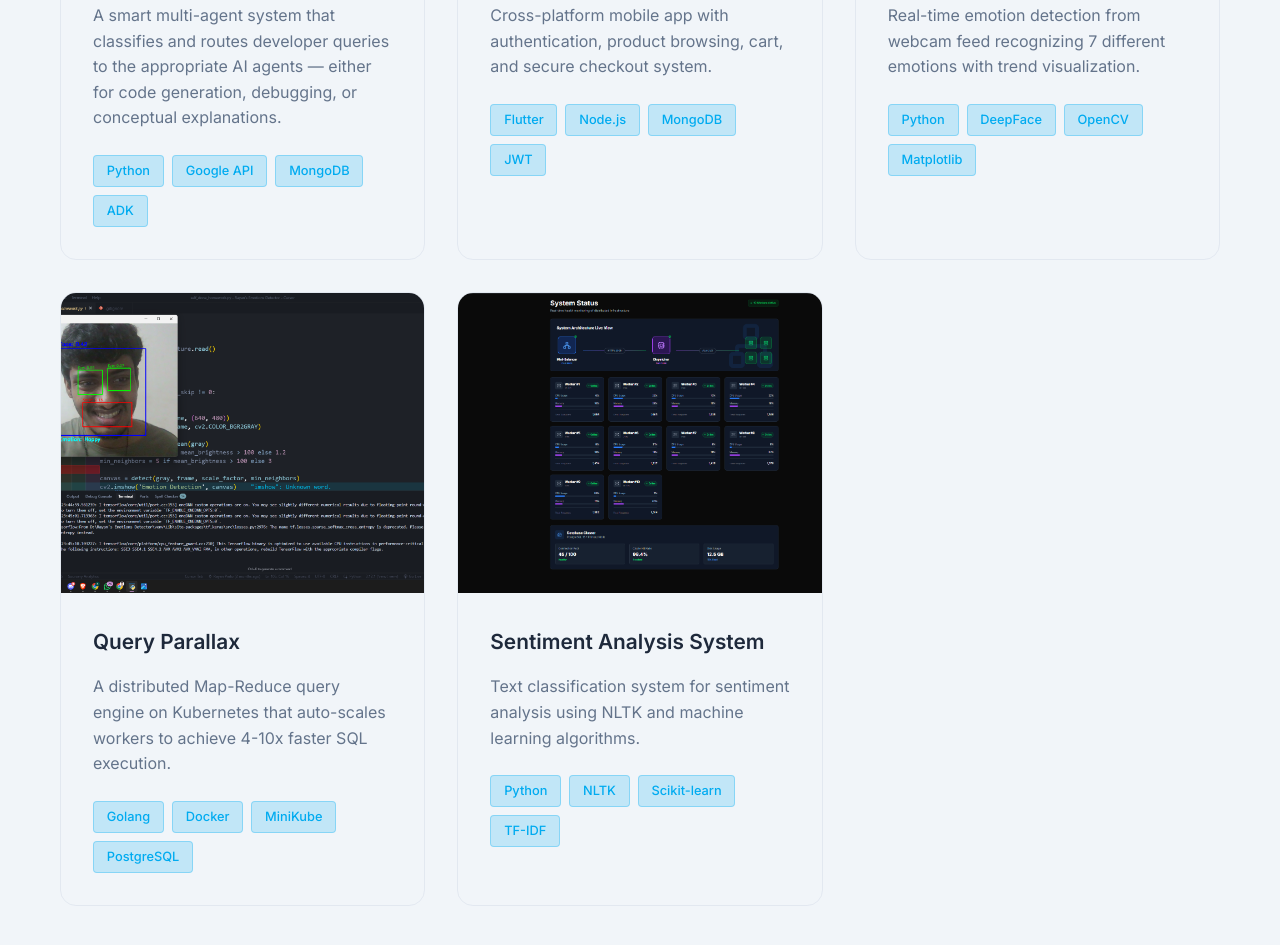
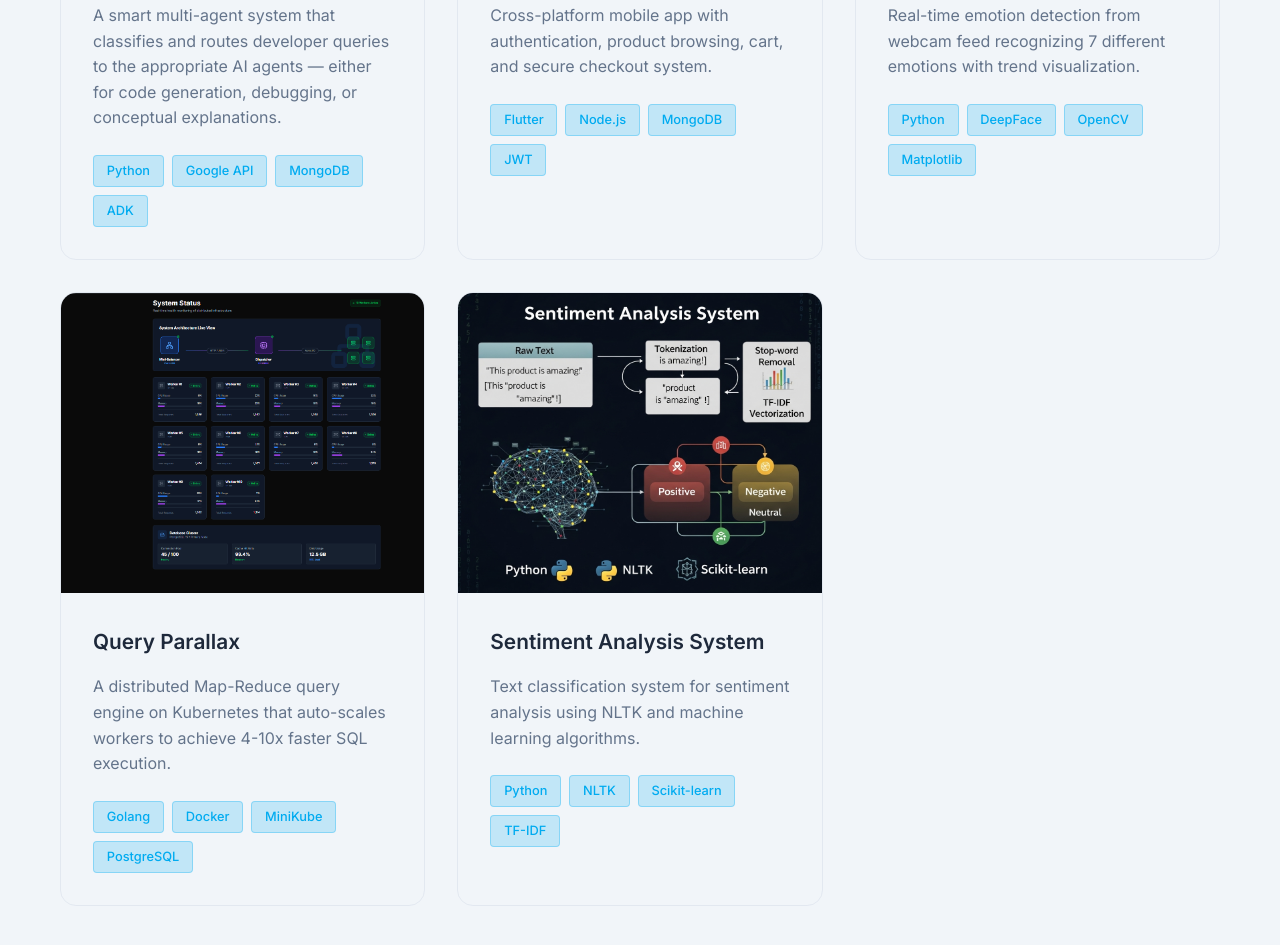
Before and after one commit to RayanPinto/Portfolio, a website: page index.html in a window 1280 px wide. Shown: the part 6012-6957 px from the top of the page. Drawn offline with nearby package versions, Linux system fonts and the light colour scheme.

```diff
--- a/index.html
+++ b/index.html
@@ -902,14 +902,14 @@
             <div class="project-card" data-aos="fade-up" data-aos-delay="500">
               <div class="project-image">
                 <img
-                  src="assets/emotion.png"
+                  src="assets/status.png"
                   alt="Emotion Detection"
                   class="project-img"
                 />
                 <div class="project-overlay">
                   <div class="project-links">
                     <a
-                      href="https://github.com/RayanPinto/Rayan_Emotion_Detector"
+                      href="https://github.com/RayanPinto/Query-Parallax"
                       class="project-link"
                     >
                       <i class="fab fa-github"></i>
@@ -934,14 +934,14 @@
             <div class="project-card" data-aos="fade-up" data-aos-delay="600">
               <div class="project-image">
                 <img
-                  src="assets/status.png"
-                  alt="Query Parallax"
+                  src="assets/sentiment.png"
+                  alt="Sentiment Analysis"
                   class="project-img"
                 />
                 <div class="project-overlay">
                   <div class="project-links">
                     <a
-                      href="https://github.com/RayanPinto/Query-Parallax"
+                      href="https://github.com/RayanPinto/Sentiment-Analysis"
                       class="project-link"
                     >
                       <i class="fab fa-github"></i>
```
